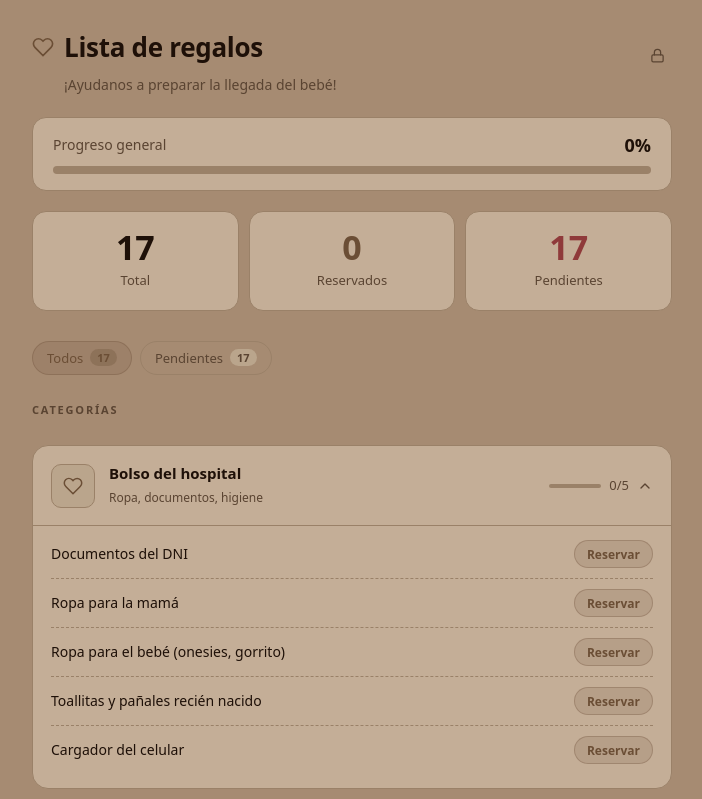
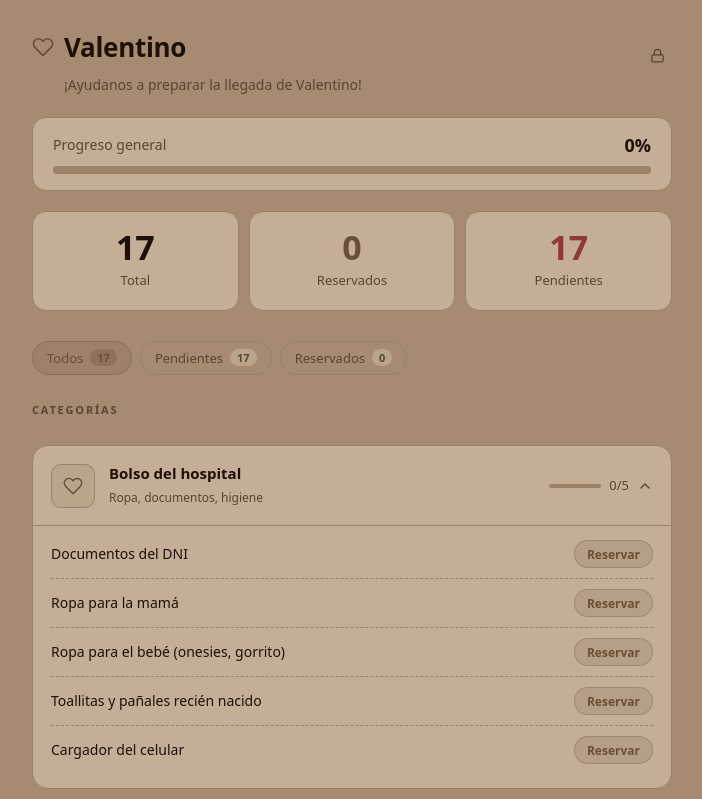
Before and after one commit to VictoriaCanclini/baby-checklist, a React (Vite) app: page / in a window 1280 px wide. Shown: the top 799 px of the page, without its empty margins (288-990 px from the left). Built offline with nearby package versions, Linux system fonts and the light colour scheme; no server answers; the database is empty.

Commit message:
add filter

```diff
--- a/src/App.jsx
+++ b/src/App.jsx
@@ -178,8 +178,8 @@ export default function App() {
   return (
     <div className="app">
       <Header
-        title="Lista de regalos"
-        subtitle="¡Ayudanos a preparar la llegada del bebé!"
+        title="Valentino"
+        subtitle="¡Ayudanos a preparar la llegada de Valentino!"
         progress={progress}
         isAdmin={isAdmin}
         onAdminUnlock={handleAdminUnlock}
@@ -193,6 +193,7 @@ export default function App() {
         counts={{
           all: total,
           pendientes: allItems.filter(i => !i.reserved).length,
+          reservados: reserved,
         }}
       />
 
--- a/src/components/CategoryCard.jsx
+++ b/src/components/CategoryCard.jsx
@@ -49,6 +49,7 @@ function TrashIcon() {
 
 const matchesFilter = (item, filter) => {
   if (filter === 'pendientes') return !item.reserved
+  if (filter === 'reservados') return item.reserved
   return true
 }
 
--- a/src/components/FilterBar.jsx
+++ b/src/components/FilterBar.jsx
@@ -1,6 +1,7 @@
 const FILTERS = [
   { id: 'all', label: 'Todos' },
   { id: 'pendientes', label: 'Pendientes' },
+  { id: 'reservados', label: 'Reservados' },
 ]
 
 export default function FilterBar({ active, onChange, counts }) {
```
